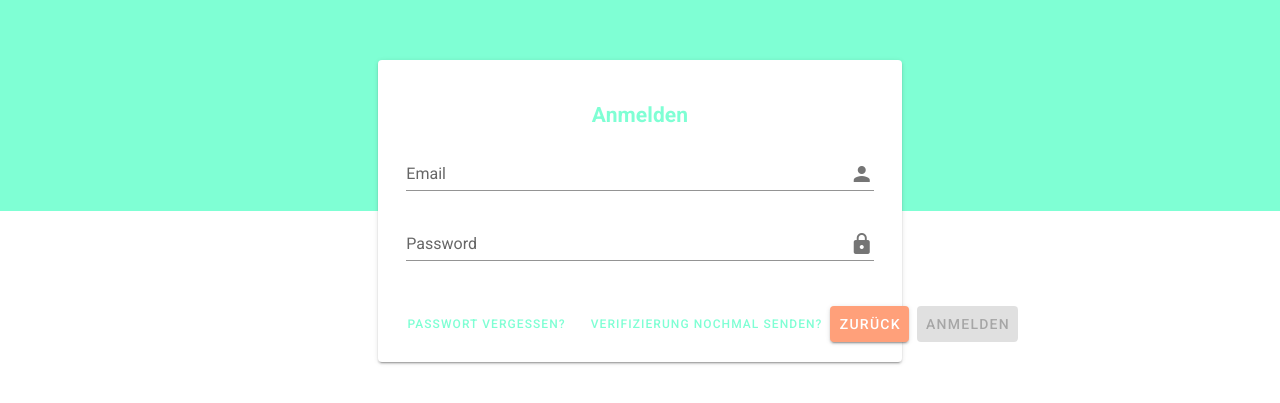
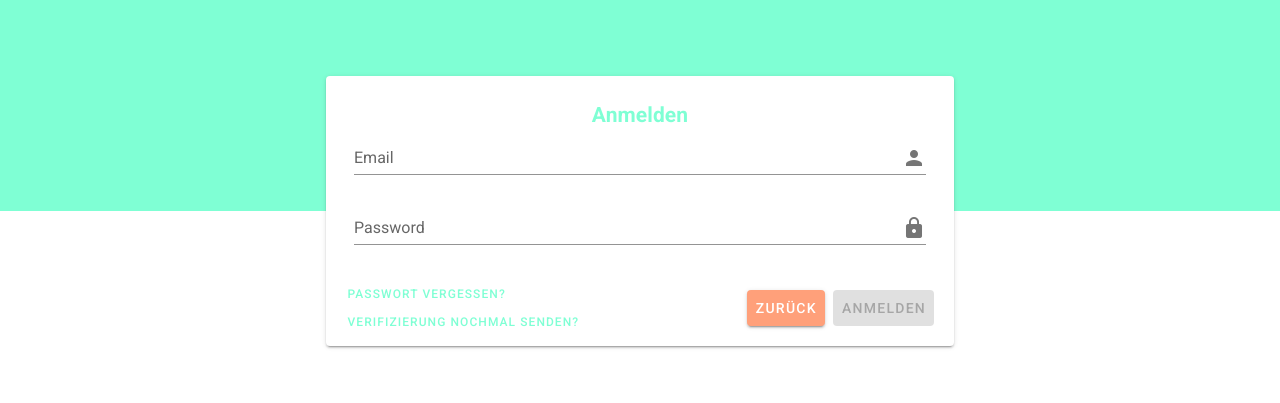
Before and after one commit to makakken/roseguarden, a Nuxt app in the folder frontend/: page /user/login in a window 1280 px wide. Shown: the part 189-592 px from the top of the page. Built offline with nearby package versions, Linux system fonts and the light colour scheme; a small style sheet from the web is missing; what vue-cookies would draw is missing.

Commit message:
FIX some styles

```diff
--- a/frontend/pages/user/login.vue
+++ b/frontend/pages/user/login.vue
@@ -3,14 +3,14 @@
     <v-content>
       <v-container fluid fill-height>
         <v-layout align-center justify-center>
-          <v-flex xs12 sm8 md5 lg5>
+          <v-flex xs12 sm10 md10 lg6>
             <v-card width="100%" class="pa-3">
               <v-card-text>
                 <div class="layout column align-center">
                   <!---
                   <img src="../static/konglo_logo.png" alt="Roseguarden logo" width="120" height="120">
                   ---->
-                  <h2 class="flex my-4 primary--text">Anmelden</h2>
+                  <h2 class="flex primary--text">Anmelden</h2>
                 </div>
                 <v-form v-model="valid">
                   <v-text-field
@@ -33,6 +33,7 @@
                 </v-form>
               </v-card-text>
               <v-card-actions>
+                <v-row>
                   <v-btn
                     dense
                     text
@@ -51,7 +52,7 @@
                     target="_blank"
                     >Verifizierung nochmal senden?</v-btn
                   >
-                <v-spacer></v-spacer>
+                </v-row>
                 <v-btn color="secondary" @click="cancel">Zurück</v-btn>
                 <v-btn
                   color="primary"
@@ -128,7 +129,7 @@ export default {
 #login {
   height: 50%;
   width: 100%;
-  min-width: 600px;
+  min-width: 650px;
   position: absolute;
   top: 0;
   left: 0;
--- a/frontend/pages/user/register.vue
+++ b/frontend/pages/user/register.vue
@@ -7,9 +7,7 @@
             <v-card class="elevation-1 pa-3">
               <v-card-text>
                 <div class="layout column align-center">
-                  <h2 class="flex my-4 primary--text">
-                    Registrieren
-                  </h2>
+                  <h2 class="flex my-4 primary--text">Registrieren</h2>
                   <v-alert type="info" class="mt-10">
                     <p>
                       Bitte achte darauf, dass Name und E-Mail mit deinen
@@ -89,7 +87,7 @@
                         dense
                         v-model="switchMe"
                         :rules="[rules.accept]"
-                        style="display: inline-block; margin: 0; padding: 0;"
+                        style="display: inline-block; margin: 0; padding: 0"
                       >
                       </v-switch>
                     </v-col>
@@ -107,7 +105,7 @@
                         dense
                         v-model="switchMe2"
                         :rules="[rules.accept]"
-                        style="display: inline-block; margin: 0; padding: 0;"
+                        style="display: inline-block; margin: 0; padding: 0"
                       >
                       </v-switch>
                     </v-col>
@@ -132,12 +130,10 @@
                   <v-col cols="12"> </v-col>
                 </v-row>
                 <v-row justify="end">
-                  <v-col cols="3" class="text-right">
-                    <v-btn color="secondary" @click="cancel">
-                      Abbrechen
-                    </v-btn>
+                  <v-col cols="6" md="5" lg="4" class="text-right">
+                    <v-btn color="secondary" @click="cancel"> Abbrechen </v-btn>
                   </v-col>
-                  <v-col cols="3" class="text-right">
+                  <v-col cols="6" md="5" lg="4" class="text-right">
                     <v-btn
                       color="primary"
                       @click="signup"
@@ -177,29 +173,29 @@ export default {
       phone: "",
       terms: "",
       password: "",
-      password_verification: ""
+      password_verification: "",
     },
     rules: {
-      required: v => !!v || "Value is required",
-      accept: v => !!v || "Have to be accepted",
+      required: (v) => !!v || "Value is required",
+      accept: (v) => !!v || "Have to be accepted",
 
       password: [
-        v =>
+        (v) =>
           /(.){7,}\w+/.test(v) || "Password have to have at least 8 characters",
-        v => !!v || "Password is required"
+        (v) => !!v || "Password is required",
       ],
       email: [
-        v => !!v || "E-mail is required",
-        v => /.+@.+\..+/.test(v) || "E-mail must be valid"
-      ]
-    }
+        (v) => !!v || "E-mail is required",
+        (v) => /.+@.+\..+/.test(v) || "E-mail must be valid",
+      ],
+    },
   }),
   computed: {
     passwordVerificationRule() {
       return () =>
         this.model.password === this.model.password_verification ||
         "Password must match";
-    }
+    },
   },
   methods: {
     cancel() {
@@ -211,11 +207,11 @@ export default {
         let registerAction = [actionBuilder.newRegisterUserAction(this.model)];
         this.$store.dispatch("actions/emitActionRequest", registerAction);
       }
-    }
+    },
   },
   mounted() {
     this.$validator.localize("en", this.validations);
-  }
+  },
 };
 </script>
 <style scoped lang="css">
```
Lines whose indentation alone changed are shown as unchanged.
